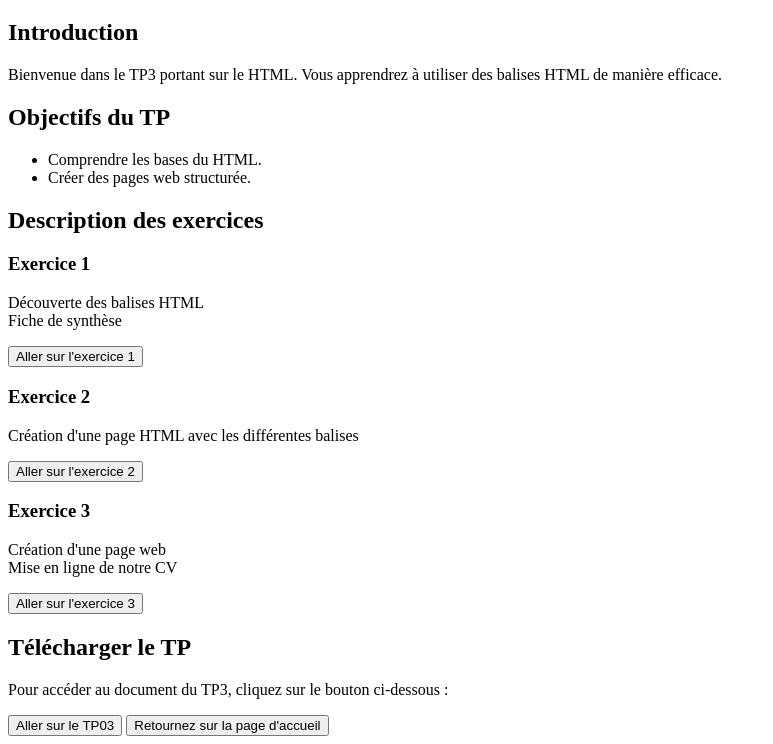
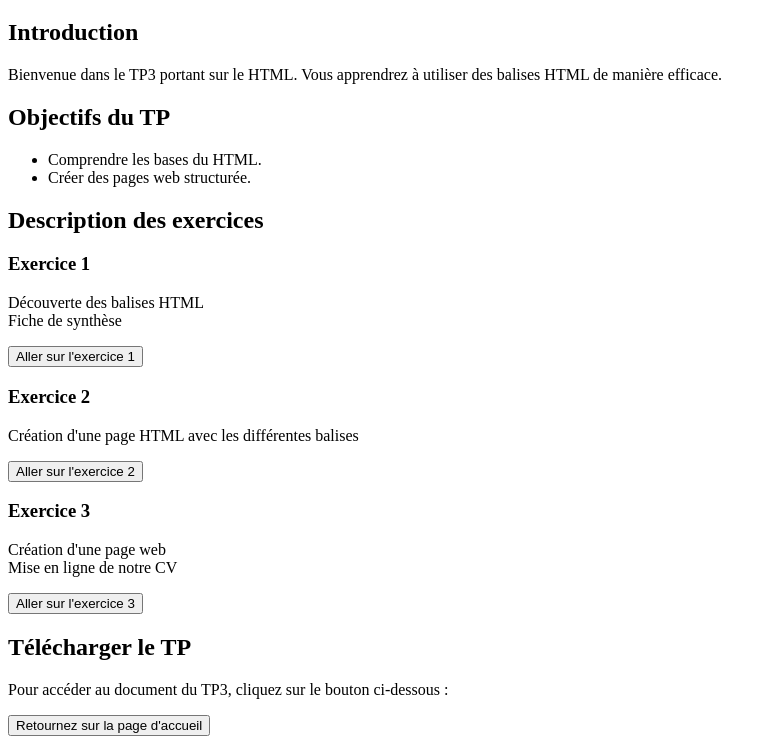
Before and after one commit to candicevialette/html, a website: page public_html/TP03.html in a window 1280 px wide. Shown: the part 61-805 px from the top of the page, without its empty margins (0-773 px from the left). Drawn offline with Linux system fonts and the light colour scheme.

Commit message:
Update TP03.html

```diff
--- a/public_html/TP03.html
+++ b/public_html/TP03.html
@@ -25,7 +25,6 @@
 
     <h2>Télécharger le TP</h2>
     <p>Pour accéder au document du TP3, cliquez sur le bouton ci-dessous :</p>
-<button onclick="window.location.href='https://aura-26.elea.apps.education.fr/pluginfile.php/70402/mod_resource/content/1/TP3-HTML-CSS.pdf';">Aller sur le TP03</button>
         <button onclick="window.location.href='https://candicevialette.github.io/html/public_html';">Retournez sur la page d'accueil</button>
 </body>
 </html>
```
